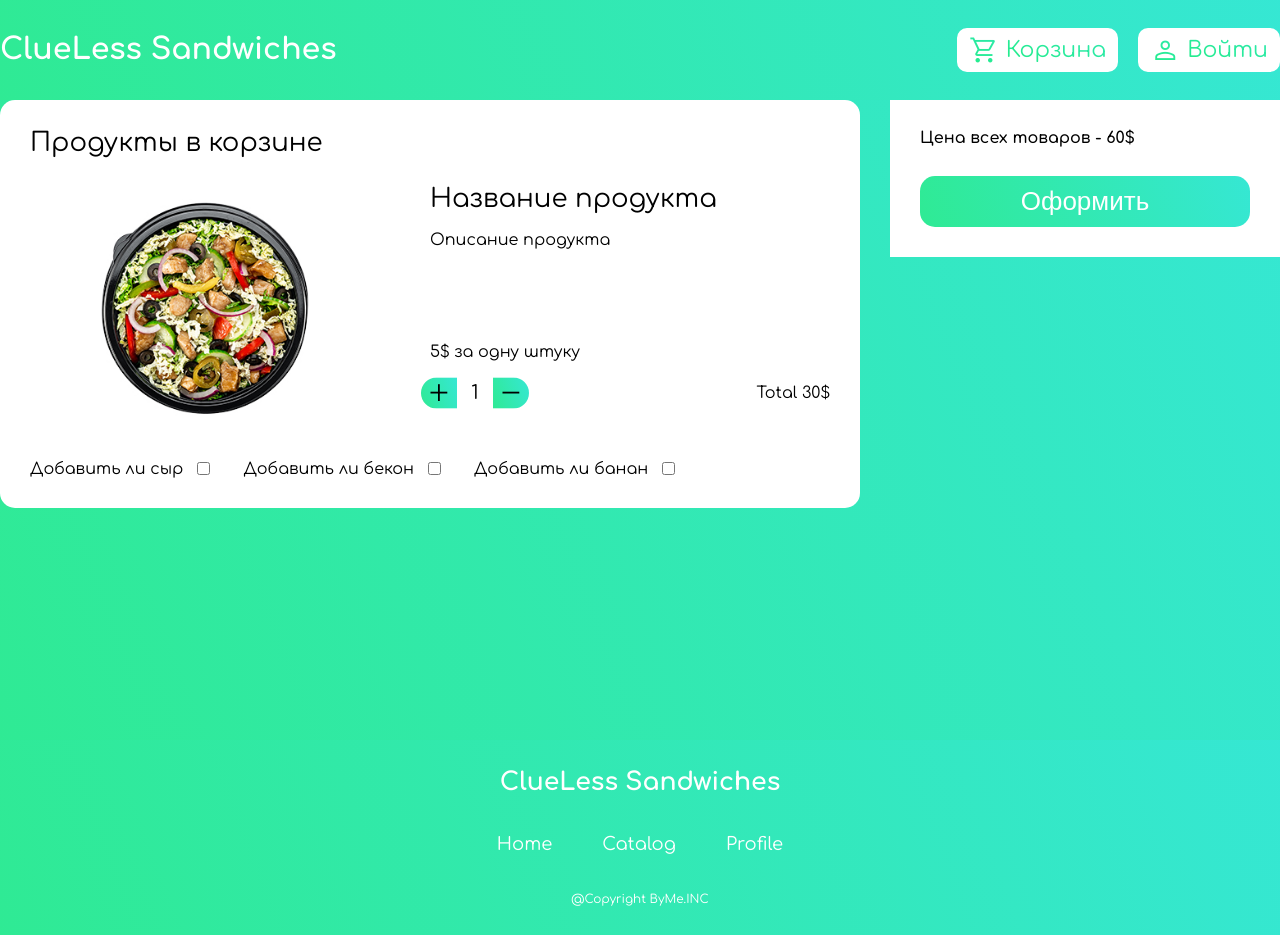
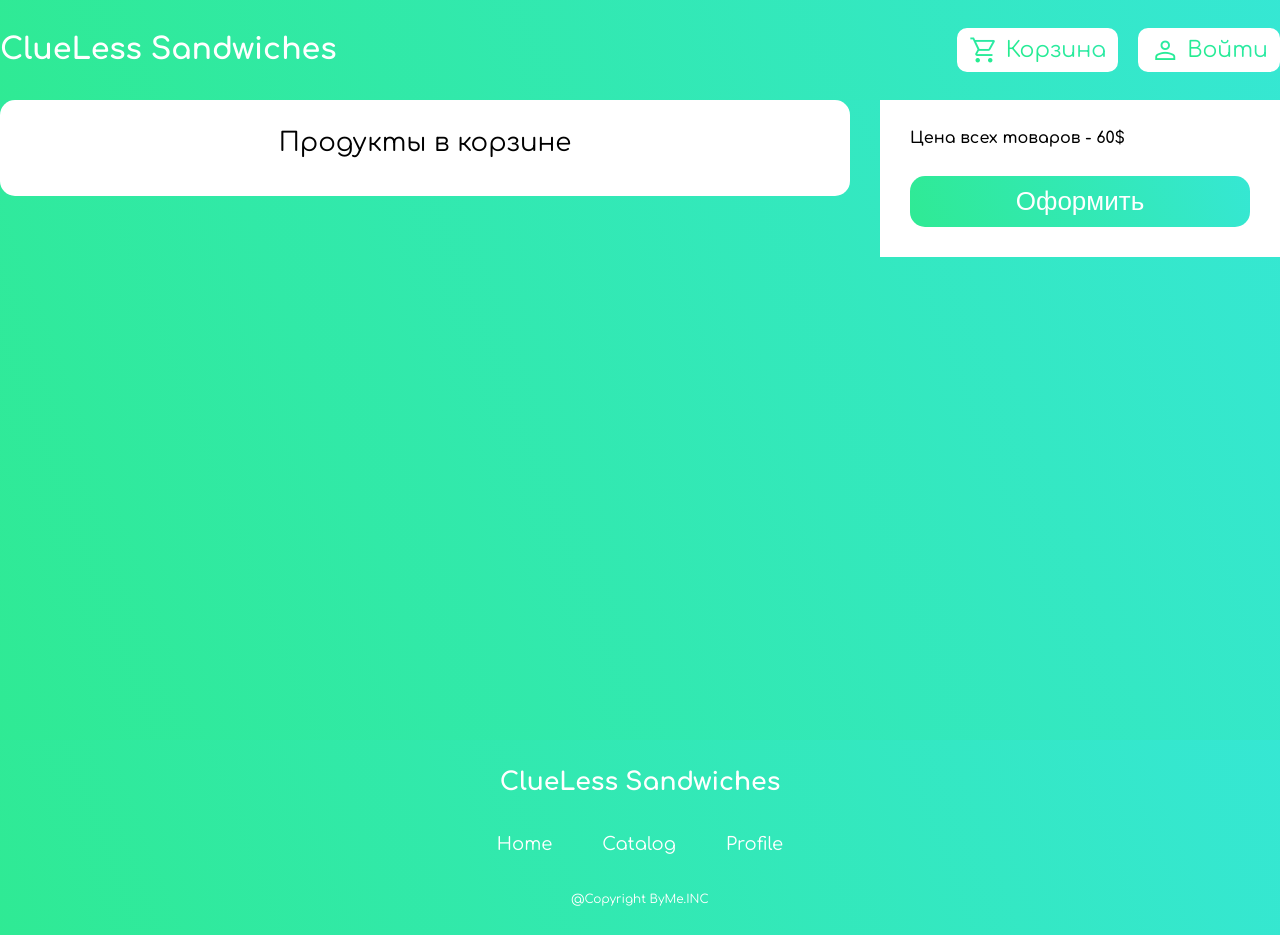
Before and after one commit to hotveyn/CluelessSandwiches, a Vue app: page /cart in a window 1280 px wide. Built offline with nearby package versions, Linux system fonts and the light colour scheme; what vue-loading-overlay would draw is missing.

Commit message:
Изменение вёртски

```diff
--- a/src/pages/CartPage.vue
+++ b/src/pages/CartPage.vue
@@ -3,17 +3,23 @@
     <div class="main-container">
       <div class="items">
        <h2>Продукты в корзине</h2>
-        <CartItem/>
+        <CartItem
+          v-for="product in cartStore.productsInCart"
+          :product="product"
+        />
       </div>
       <CartBuy/>
     </div>
-
   </main>
 </template>
 
 <script setup lang="ts">
 import CartItem from "@/components/cart/CartItem.vue"
 import CartBuy from "@/components/cart/CartBuy.vue"
+import {useCartStore} from "@/stores/cart";
+
+const cartStore = useCartStore();
+
 </script>
 
 <style scoped lang="scss">
@@ -30,8 +36,8 @@ main {
     @include myFlex($ai:start);
     gap: 30px;
     .items {
-      @include myFlex($ai:start, $fd:column, $jc:center);
-      gap: 20px;
+      @include myFlex($fd:column, $jc:center);
+      gap: 50px;
       max-width: 900px;
       width: 100%;
       background-color: white;
```
